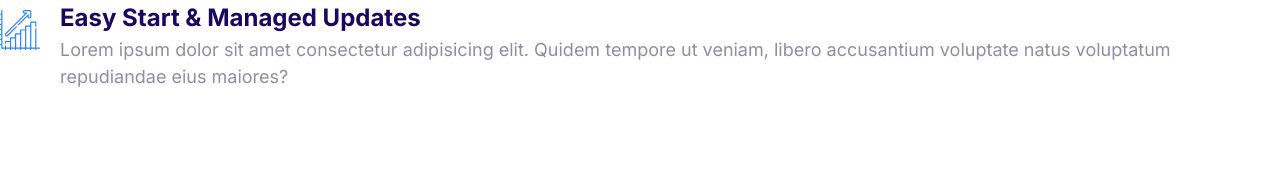
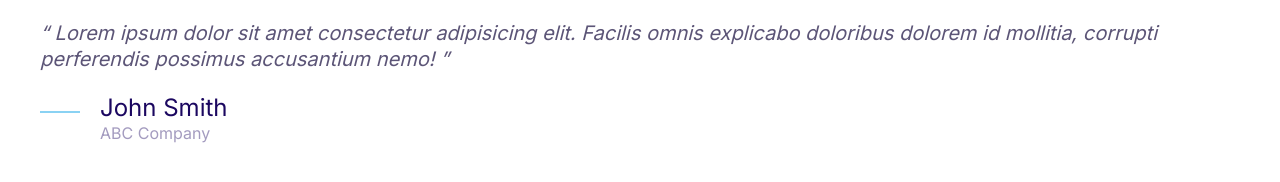
Before and after one commit to dan-jon32/moshify, a plain HTML site: page index.html in a window 1280 px wide. Drawn offline with Linux system fonts and the light colour scheme.

Commit message:
Build quote component.

```diff
--- a/css/styles.css
+++ b/css/styles.css
@@ -4,6 +4,7 @@
   --color-accent: #ff3400;
   --color-headings: #1b0760;
   --color-body: #918ca4;
+  --color-body-darker: #5c5577;
   --color-border: #ccc;
   --border-radius: 30px;
 }
@@ -383,3 +384,48 @@
 .media__image {
   margin-top: 1rem;
 }
+
+/* Quotes */
+.quote {
+  font-size: 3rem;
+  font-style: italic;
+  color: var(--color-body-darker);
+  line-height: 1.3;
+}
+
+.quote__text::before {
+  content: open-quote;
+}
+.quote__text::after {
+  content: close-quote;
+}
+
+.quote__author {
+  font-size: 3rem;
+  font-style: normal;
+  font-weight: 500;
+  margin-bottom: 0;
+}
+.quote__organisation {
+  color: var(--color-headings);
+  font-size: 2rem;
+  font-style: normal;
+  opacity: 0.4;
+}
+
+.quote__line {
+  position: relative;
+  bottom: 10px;
+}
+
+@media screen and (min-width: 1024px) {
+  .quote {
+    font-size: 2rem;
+  }
+  .quote__author {
+    font-size: 2.4rem;
+  }
+  .quote__organisation {
+    font-size: 1.6rem;
+  }
+}
--- a/index.html
+++ b/index.html
@@ -15,20 +15,25 @@
     />
   </head>
   <body>
+    <blockquote class="quote">
+      <p class="quote__text">
+        Lorem ipsum dolor sit amet consectetur adipisicing elit. Facilis omnis
+        explicabo doloribus dolorem id mollitia, corrupti perferendis possimus
+        accusantium nemo!
+      </p>
+      <footer>
         <div class="media">
           <div class="media__image">
-        <svg class="icon icon--primary">
-          <use xlink:href="./images/sprite.svg#growth"></use>
+            <svg class="icon icon--primary quote__line">
+              <use xlink:href="./images/sprite.svg#line"></use>
             </svg>
           </div>
           <div class="media__body">
-        <h3 class="media__title">Easy Start & Managed Updates</h3>
-        <p>
-          Lorem ipsum dolor sit amet consectetur adipisicing elit. Quidem
-          tempore ut veniam, libero accusantium voluptate natus voluptatum
-          repudiandae eius maiores?
-        </p>
+            <h3 class="media__title quote__author">John Smith</h3>
+            <p class="quote__organisation">ABC Company</p>
           </div>
         </div>
+      </footer>
+    </blockquote>
   </body>
 </html>
```
Also changed, not shown: components/quote.html (added, +20 -0 lines). Lines whose indentation alone changed are shown as unchanged.
